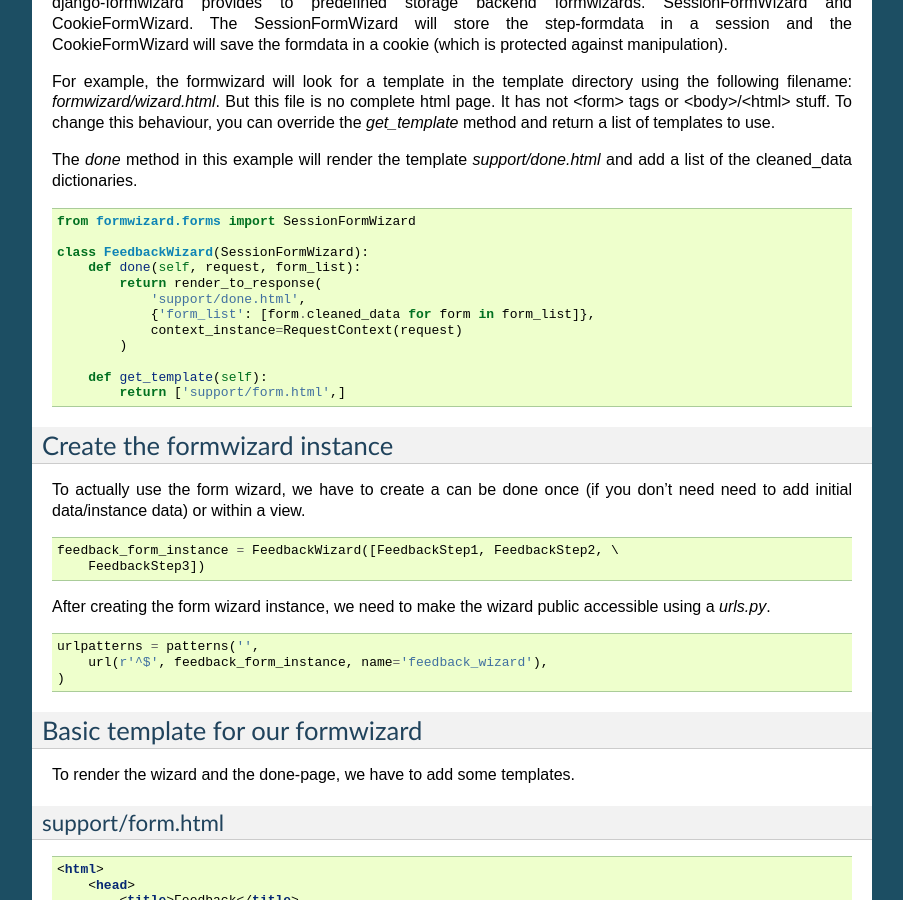
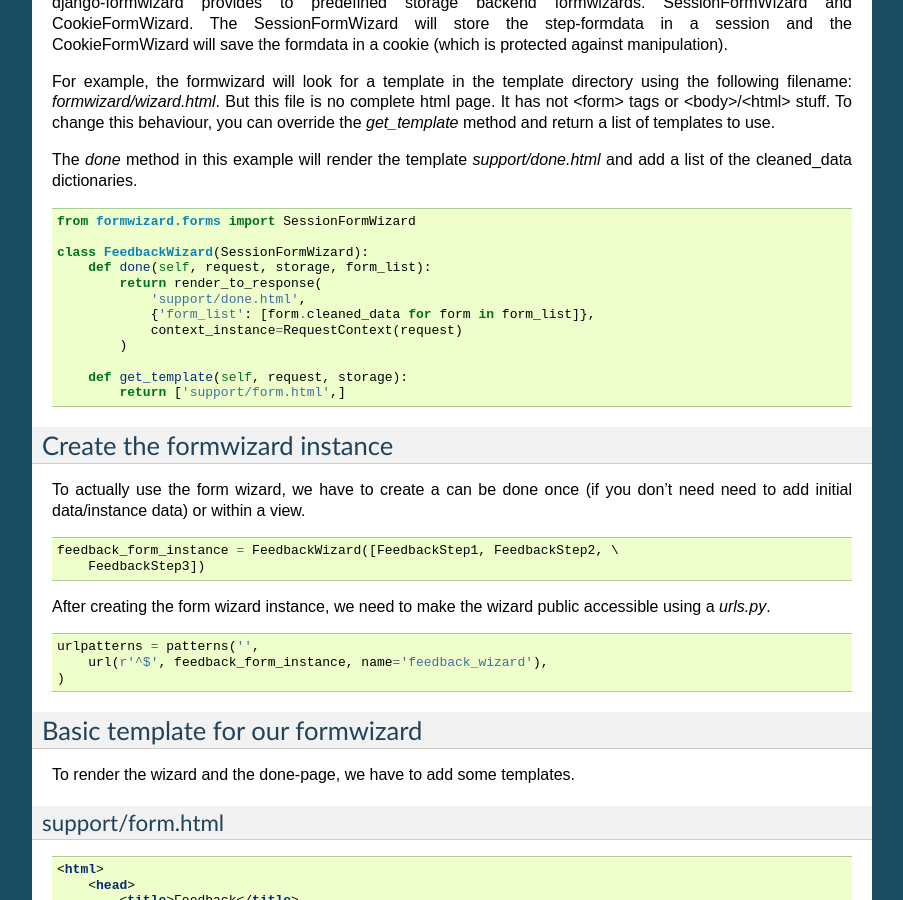
Before and after one commit to stephrdev/django-formwizard, a Sphinx documentation site: the page built from docs/gettingstarted.rst, in a window 1280 px wide and 900 px high, scrolled down 835 px. Shown: the whole window, without its empty margins (198-1101 px from the left). Built offline with Sphinx 7.4.7, drawn with Linux system fonts in a browser that asks for light colours.

Commit message:
updated docs.

```diff
--- a/docs/gettingstarted.rst
+++ b/docs/gettingstarted.rst
@@ -54,14 +54,14 @@ The `done` method in this example will render the template `support/done.html` a
     from formwizard.forms import SessionFormWizard
 
     class FeedbackWizard(SessionFormWizard):
-        def done(self, request, form_list):
+        def done(self, request, storage, form_list):
             return render_to_response(
                 'support/done.html',
                 {'form_list': [form.cleaned_data for form in form_list]},
                 context_instance=RequestContext(request)
             )
 
-        def get_template(self):
+        def get_template(self, request, storage):
             return ['support/form.html',]
 
 Create the formwizard instance
```
